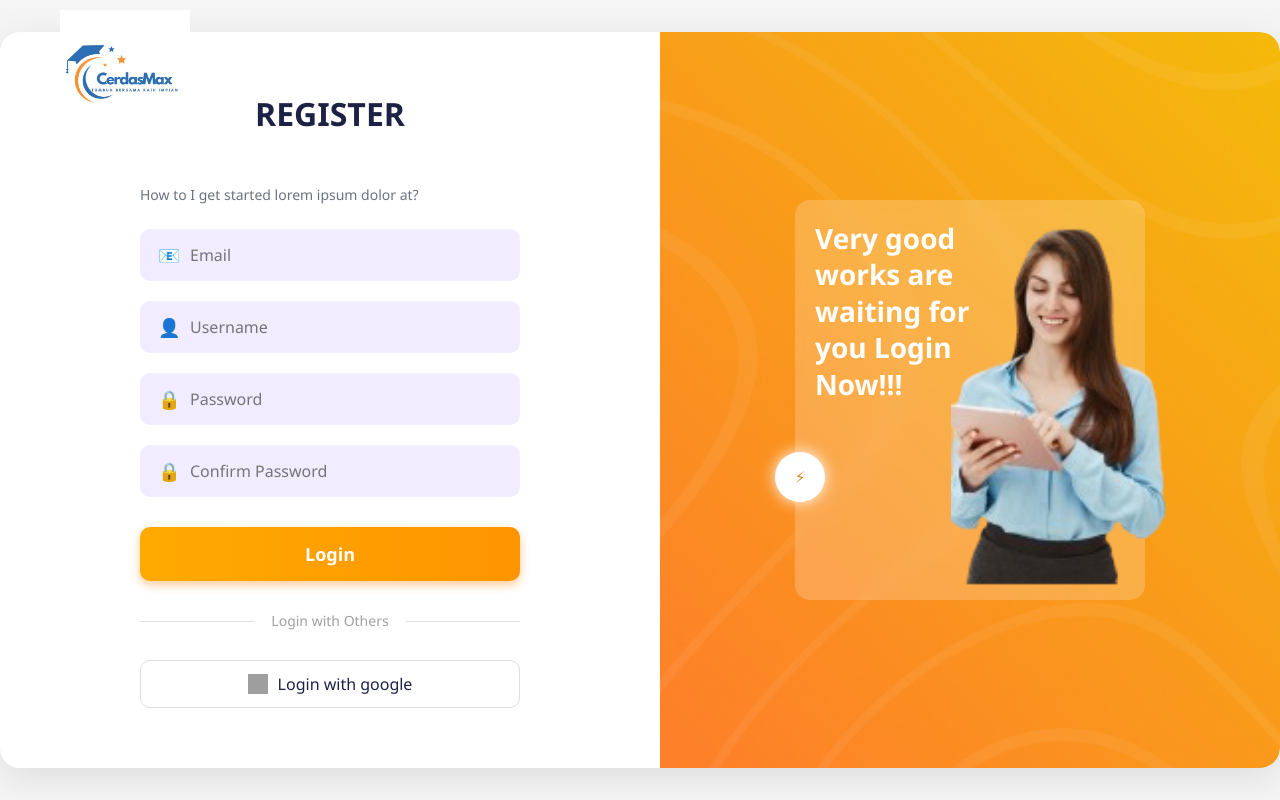
After one commit to cerdasmax/course-cerdas, a PHP site: page /register.php in a window 1280 px wide. The commit adds this page. Run offline with PHP 8.4, Linux system fonts and the light colour scheme; grey boxes are pictures that could not be loaded.

Commit message:
Upload Register

```diff
--- a/index.php
+++ b/index.php
@@ -54,11 +54,12 @@
         }
 
         .logo {
-            font-size: 24px;
+            font-size: 32px;
             font-weight: 700;
             color: var(--primary-color);
             text-decoration: none;
         }
+
 
         .nav-links {
             display: flex;
@@ -634,7 +635,7 @@
 
                 <ul class="nav-links">
                     <li><a href="#">Login</a>  /
-                    <a href="#">Register</a></li>
+                    <a href="register.php">Register</a></li>
                 </ul>
             </nav>
         </div>
--- /dev/null
+++ b/register.php
@@ -0,0 +1,375 @@
+<!DOCTYPE html>
+<html lang="en">
+<head>
+    <meta charset="UTF-8">
+    <meta name="viewport" content="width=device-width, initial-scale=1.0">
+    <title>Register - CerdasMax LMS</title>
+    <style>
+        /* Variabel Warna dari desain yang diberikan */
+        :root {
+            --primary-orange: #d68617ff;
+            --gradient-start: #ffaa00;
+            --gradient-end: #ff7f00;
+            --light-bg: #f5f5f5;
+            --white: #ffffff;
+            --dark-text: #1d2144;
+            --light-purple: #f1ecff;
+            --google-blue: #4285f4;
+            --google-red: #ea4335;
+            --google-green: #34a853;
+            --google-yellow: #fbbc05;
+            --box-shadow: 0 5px 15px rgba(0, 0, 0, 0.05);
+        }
+
+        /* Reset dan Dasar */
+        * {
+            margin: 0;
+            padding: 0;
+            box-sizing: border-box;
+            font-family: 'Segoe UI', Tahoma, Geneva, Verdana, sans-serif;
+        }
+
+        body {
+            display: flex;
+            justify-content: center;
+            align-items: center;
+            min-height: 100vh;
+            background-color: var(--light-bg); /* Latar belakang body agar ada kontras */
+        }
+
+        /* Kontainer Utama */
+        .register-container {
+            display: flex;
+            width: 100%;
+            max-width: 1600px; /* Ukuran yang cukup besar sesuai desain */
+            background-color: var(--white);
+            border-radius: 20px;
+            box-shadow: 0 10px 40px rgba(0, 0, 0, 0.1);
+            overflow: hidden;
+            min-height: 650px; /* Tinggi minimum */
+        }
+
+        /* Kolom Kiri - Form */
+        .register-form-area {
+            flex: 1;
+            padding: 60px;
+            display: flex;
+            flex-direction: column;
+            justify-content: center;
+            align-items: center;
+            text-align: center;
+        }
+
+        .logo img {
+            height: 130px; /* Sesuaikan tinggi logo */
+            position: absolute;
+            top: 10px;
+            left: 60px;
+        }
+
+        .form-content {
+            width: 100%;
+            max-width: 380px; /* Batasi lebar form */
+            text-align: left;
+        }
+
+        h2.register-title {
+            font-size: 32px;
+            font-weight: 700;
+            color: var(--dark-text);
+            margin-bottom: 50px;
+            text-align: center;
+        }
+
+        .form-question {
+            font-size: 14px;
+            color: #6b7280;
+            margin-bottom: 25px;
+        }
+
+        /* Input Field Styling */
+        .input-group {
+            position: relative;
+            margin-bottom: 20px;
+        }
+
+        .input-field {
+            width: 100%;
+            padding: 15px 15px 15px 50px; /* Ruang untuk ikon */
+            border: none;
+            border-radius: 10px;
+            background-color: var(--light-purple);
+            font-size: 16px;
+            color: var(--dark-text);
+            outline: none;
+            transition: background-color 0.3s, box-shadow 0.3s;
+        }
+
+        .input-field:focus {
+            background-color: #e5e0fb;
+            box-shadow: 0 0 0 2px var(--primary-orange);
+        }
+
+        .input-icon {
+            position: absolute;
+            top: 50%;
+            left: 18px;
+            transform: translateY(-50%);
+            color: var(--primary-orange);
+            font-size: 18px;
+        }
+
+        /* Tombol Utama (Login/Register) */
+       /* Tombol Utama (Login/Register) */
+.btn-primary {
+    width: 100%;
+    padding: 15px;
+    border: none;
+    border-radius: 10px;
+    background-image: linear-gradient(to right, var(--gradient-start), var(--gradient-end));
+    color: var(--white);
+    font-size: 18px;
+    font-weight: 600;
+    cursor: pointer;
+    transition: background-size 0.3s, transform 0.2s, box-shadow 0.3s; /* Tambahkan box-shadow untuk efek hover */
+    margin-top: 10px;
+    background-size: 200% auto;
+    box-shadow: 0 4px 10px rgba(255, 127, 0, 0.4);
+}
+
+.btn-primary:hover {
+    background-position: right center;
+    transform: translateY(-2px); /* Lebih tinggi sedikit saat hover */
+    box-shadow: 0 6px 15px rgba(255, 127, 0, 0.6); /* Shadow lebih kuat */
+}
+
+        .btn-primary:hover {
+            background-color: #e09930;
+            transform: translateY(-1px);
+        }
+
+        /* Separator "Login with Others" */
+        .separator {
+            text-align: center;
+            margin: 30px 0;
+            font-size: 14px;
+            color: #a0a0a0;
+            position: relative;
+        }
+
+        .separator::before,
+        .separator::after {
+            content: '';
+            position: absolute;
+            top: 50%;
+            width: 30%; /* Panjang garis */
+            height: 1px;
+            background-color: #e0e0e0;
+        }
+
+        .separator::before {
+            left: 0;
+        }
+
+        .separator::after {
+            right: 0;
+        }
+
+        /* Tombol Google */
+        .btn-google {
+            width: 100%;
+            padding: 12px;
+            border: 1px solid #ddd;
+            border-radius: 10px;
+            background-color: var(--white);
+            display: flex;
+            align-items: center;
+            justify-content: center;
+            cursor: pointer;
+            transition: box-shadow 0.3s;
+            text-decoration: none;
+            color: var(--dark-text);
+            font-weight: 500;
+        }
+
+        .btn-google img {
+            width: 20px;
+            height: 20px;
+            margin-right: 10px;
+        }
+
+        .btn-google:hover {
+            box-shadow: 0 4px 10px rgba(0, 0, 0, 0.1);
+        }
+
+        /* Kolom Kanan - Visual Promosi */
+.register-visual-area {
+    flex: 1;
+    background-image: url('foto/back-orange.png'); /* Ganti dengan path gambar Anda */
+    background-size: cover; /* Agar gambar menutupi seluruh area */
+    background-position: center; /* Menjaga gambar tetap terpusat */
+    border-radius: 0 20px 20px 0;
+    display: flex;
+    flex-direction: column;
+    justify-content: center;
+    align-items: center;
+    padding: 40px;
+    position: relative;
+}
+
+
+     .visual-card {
+    background: rgba(255, 255, 255, 0.2);
+    backdrop-filter: blur(10px);
+    -webkit-backdrop-filter: blur(10px);
+    border-radius: 15px;
+    padding: 20px;
+    text-align: center;
+    max-width: 300px;
+    margin-top: 0; /* Pastikan tidak ada margin top yang berlebihan */
+
+    position: static; /* Biarkan dia mengikuti aliran flexbox */
+    top: auto;
+    right: auto;
+}
+
+/* Update for Visual Text and Flash Icon Positioning */
+.visual-card {
+    background: rgba(255, 255, 255, 0.2);
+    /* backdrop-filter: blur(10px);
+    -webkit-backdrop-filter: blur(10px); */
+    border-radius: 15px;
+    padding: 20px;
+    text-align: left;
+    min-width: 350px;
+    position: absolute;
+    height: 400px;
+    top: 50%; /* Centering the card vertically */
+    left: 50%; /* Centering the card horizontally */
+    transform: translate(-50%, -50%); /* Exact centering of the card */
+}
+
+.visual-text {
+    font-size: 28px;
+    font-weight: 700;
+    color: var(--white);
+    line-height: 1.3;
+    margin-bottom: 20px; /* Spacing between the text and flash icon */
+}
+
+.flash-icon {
+    width: 50px;
+    height: 50px;
+    background-color: var(--white);
+    border-radius: 50%;
+    display: flex;
+    justify-content: center;
+    align-items: center;
+    font-weight: bold;
+    color: var(--primary-orange);
+    box-shadow: 0 0 15px var(--white);
+    margin-top: 50px; /* Small space between the icon and the text */
+    margin-left: -40px;
+}
+
+/* Adjusting the image position to be below the text and icon */
+/* Kode LAMA yang bermasalah */
+.visual-image {
+    position: absolute;
+    left: 50%; /* Center image horizontally */
+    transform: translateX(-25%); /* Center the image */
+    width: 80%; /* Resize image to fit better */
+    max-width: 400px; /* Maximum width constraint */
+}
+
+.visual-image img {
+    min-width: 100%;
+    height: 400px; /* Tinggi yang memaksa penskalaan */
+    object-fit: contain;
+    display: block;
+    margin: 0 auto; /* Center the image */
+}
+        /* Responsif (Opsional, tapi disarankan) */
+        @media (max-width: 900px) {
+            .register-visual-area {
+                display: none; /* Sembunyikan kolom visual pada layar kecil */
+            }
+            .register-form-area {
+                flex: none;
+                width: 100%;
+                padding: 40px 20px;
+            }
+            .register-container {
+                border-radius: 10px;
+                min-height: auto;
+            }
+            .logo img {
+                position: static;
+                margin-bottom: 20px;
+            }
+        }
+    </style>
+</head>
+<body>
+
+    <div class="register-container">
+        <div class="register-form-area">
+
+            <a href="#" class="logo">
+                <img src="logo/logo.jpg" alt="CerdasMax Logo">
+            </a>
+
+            <div class="form-content">
+                <h2 class="register-title">REGISTER</h2>
+
+                <p class="form-question">How to I get started lorem ipsum dolor at?</p>
+
+                <form action="#" method="POST">
+
+                    <div class="input-group">
+                        <span class="input-icon">📧</span>
+                        <input type="email" id="email" name="email" class="input-field" placeholder="Email" required>
+                    </div>
+
+                    <div class="input-group">
+                        <span class="input-icon">👤</span>
+                        <input type="text" id="username" name="username" class="input-field" placeholder="Username" required>
+                    </div>
+
+                    <div class="input-group">
+                        <span class="input-icon">🔒</span>
+                        <input type="password" id="password" name="password" class="input-field" placeholder="Password" required>
+                    </div>
+
+                    <div class="input-group">
+                        <span class="input-icon">🔒</span>
+                        <input type="password" id="confirm-password" name="confirm-password" class="input-field" placeholder="Confirm Password" required>
+                    </div>
+
+                    <button type="submit" class="btn-primary">
+                        Login </button>
+                </form>
+
+                <div class="separator">Login with Others</div>
+
+                <a href="#" class="btn-google">
+                    <img src="https://www.gstatic.com/firebasejs/ui/2.0.0/images/auth/google.svg" alt="Google">Login with google
+                </a>
+            </div>
+        </div>
+
+        <div class="register-visual-area">
+            <div class="visual-card">
+                <p class="visual-text">Very good<br>works are<br>waiting for<br>you Login<br>Now!!!</p>
+                <div class="flash-icon">⚡</div>
+            </div>
+
+            <div class="visual-image">
+                <img src="foto/woman-on-tablet.png" alt="Woman using tablet">
+            </div>
+
+        </div>
+    </div>
+
+</body>
+</html>
```
Also changed, not shown: foto/back-orange.png (added), foto/flash.png (added), foto/woman-on-tablet.png (added).
